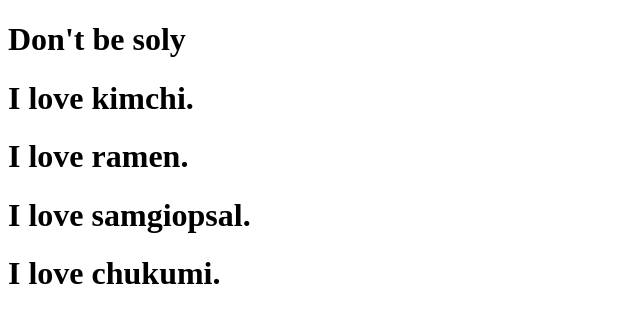
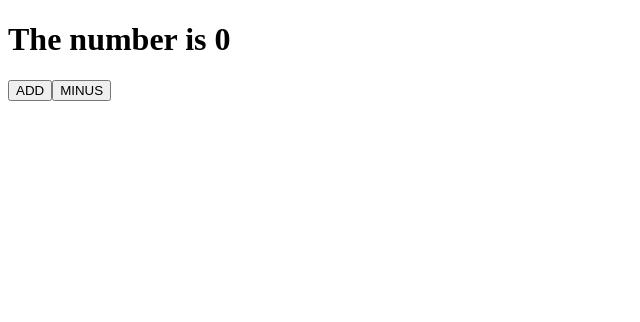
Before and after one commit to imSoly/movie_app, a React (Create React App) app: page / in a window 1280 px wide. Shown: the top 322 px of the page, without its empty margins (0-640 px from the left). Built offline with nearby package versions, Linux system fonts and the light colour scheme.

Commit message:
How to chang state Using Class Component

```diff
--- a/src/App.js
+++ b/src/App.js
@@ -1,19 +1,27 @@
 import React from "react";
+import PropTypes from "prop-types";
 
-function Food({ fav }) {
-  return <h1>I love {fav}.</h1>;
-}
+class App extends React.Component {
+  state = {
+    count: 0,
+  };
 
-function App() {
-  return (
-    <div className="App">
-      <h1>Don't be soly</h1>
-      <Food fav="kimchi" />
-      <Food fav="ramen" />
-      <Food fav="samgiopsal" />
-      <Food fav="chukumi" />
-    </div>
-  );
+  add = () => {
+    this.setState((current) => ({ count: current.count + 1 }));
+  };
+  minus = () => {
+    this.setState((current) => ({ count: current.count - 1 }));
+  };
+
+  render() {
+    return (
+      <div>
+        <h1>The number is {this.state.count}</h1>
+        <button onClick={this.add}>ADD</button>
+        <button onClick={this.minus}>MINUS</button>
+      </div>
+    );
+  }
 }
 
 export default App;
```
